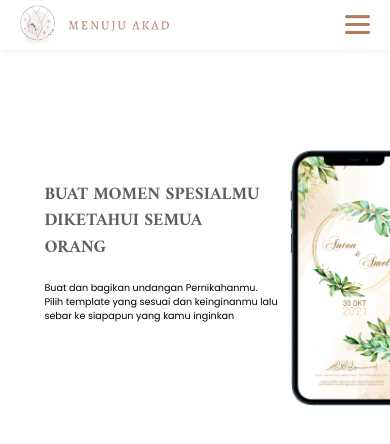
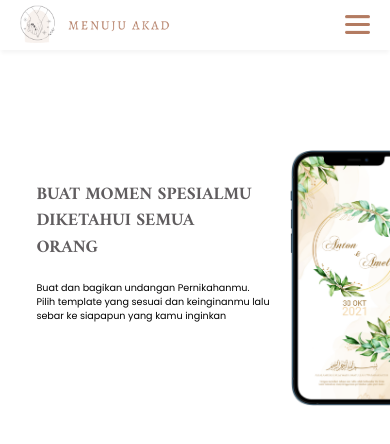
Before and after one commit to bktech-id/menujuakad, a React (Create React App) app: page / in a window 390 px wide. Shown: the top 444 px of the page. Built offline with nearby package versions, Linux system fonts and the light colour scheme.

Commit message:
fix: fix padding and navbar

```diff
--- a/src/containers/HomePage/styles.module.css
+++ b/src/containers/HomePage/styles.module.css
@@ -36,6 +36,10 @@
   display: none;
 }
 
+.about img {
+  z-index: -1;
+}
+
 @media (max-width: 575.98px) {
   .designDesktop {
     display: none;
@@ -49,7 +53,7 @@
   }
 
   .aboutWording {
-    padding-left: 2rem;
+    padding-left: 1rem;
     padding-top: 2rem;
   }
 
```
